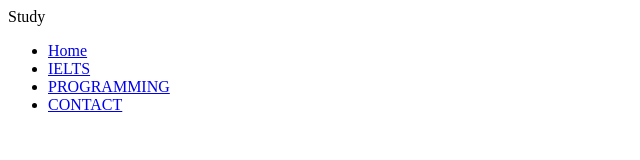
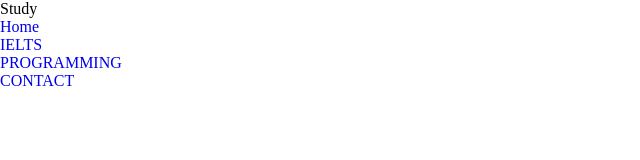
Before and after one commit to ToshpulatovAlimardon/study, a plain HTML site: page index.html in a window 1280 px wide. Shown: the whole page, without its empty margins (0-640 px from the left). Drawn offline with Linux system fonts and the light colour scheme.

Commit message:
added fonts link

```diff
--- a/css/component.css
+++ b/css/component.css
@@ -0,0 +1,7 @@
+* {
+    padding: 0;
+    margin: 0;
+    box-sizing: border-box;
+    text-decoration: none;
+    list-style: none;
+}
--- a/index.html
+++ b/index.html
@@ -6,6 +6,10 @@
     <title>Study</title>
     <link rel="stylesheet" href="css/component.css">
     <link rel="stylesheet" href="css/general.css">
+    <!-- Fonts link -->
+    <link rel="preconnect" href="https://fonts.googleapis.com">
+    <link rel="preconnect" href="https://fonts.gstatic.com" crossorigin>
+    <link href="https://fonts.googleapis.com/css2?family=Roboto:ital,wght@0,300;0,400;0,500;0,700;0,900;1,300;1,400;1,500;1,700;1,900&display=swap" rel="stylesheet">
 </head>
 <body>
     <nav>
```
